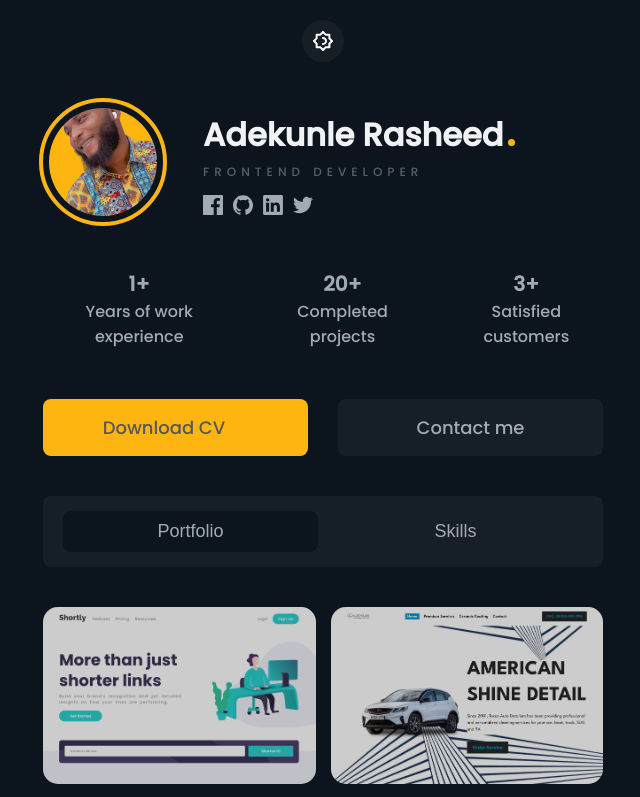
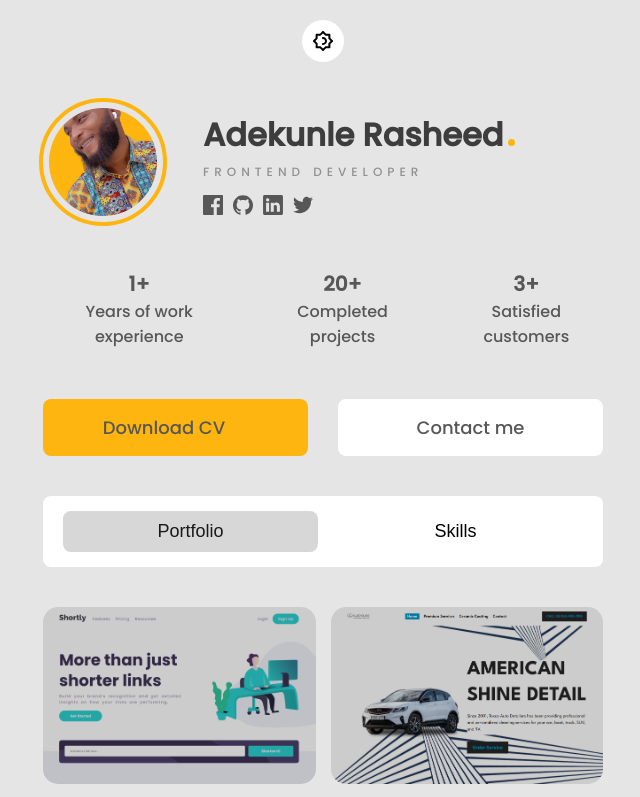
Before and after one commit to Demandtech/my-portofiio, a React (Create React App) app: page / in a window 1280 px wide. Shown: the top 797 px of the page, without its empty margins (317-957 px from the left). Built offline with nearby package versions, Linux system fonts and the light colour scheme; some icons are missing.

Commit message:
fix:theme toggle

```diff
--- a/src/App.css
+++ b/src/App.css
@@ -2,6 +2,8 @@
 
 html, body {
   overflow-x: hidden;
+  background: #e5e5e5;
+  font-family: 'Poppins';
 }
 
 *, ::before, ::after {
@@ -13,8 +15,7 @@ html, body {
 
 
 .App{
-  background: #e5e5e5;
-  font-family: 'Poppins';
+
 }
 
 .dark {
--- a/src/App.js
+++ b/src/App.js
@@ -4,11 +4,12 @@ import Facts from './components/facts/Facts';
 import Tabs from './components/tab/Tabs';
 import Footer from './components/footer/Footer';
 
+
 import './App.css';
 
 function App() {
   return (
-    <div className='dark'>
+    <div>
      <Themetoggle />
      <Header />
      <Facts />
--- a/src/components/theme/Themetoggle.jsx
+++ b/src/components/theme/Themetoggle.jsx
@@ -1,15 +1,22 @@
-import React, { useState } from 'react'
+import React from 'react'
 import {ReactComponent as ThemeIcon} from '../../assets/svgs/themeToggle-icon.svg'
 import './theme.css'
+import {useGlobalContext} from '../../context'
 
-function Themetoggle() {
-    const [dark, setDark] = useState(false)
+
+
+const ThemeProvider =()=> {
+  const {toggleTheme, dark} = useGlobalContext()
+
+  if(dark){
+    document.querySelector('body').classList.add('dark')
+  }else{
+    document.querySelector('body').classList.remove('dark')
+  }
   return (
      <header className='header'>
         <div className="header-container">
-             <button className="toggle-btn" onClick={()=>{
-               setDark(!dark)
-             }}>
+             <button className="toggle-btn" onClick={toggleTheme}>
                  <ThemeIcon  className='toggle-icon'/>
              </button>
         </div>
@@ -17,4 +24,4 @@ function Themetoggle() {
   )
 }
 
-export default Themetoggle
+export default ThemeProvider
--- /dev/null
+++ b/src/context.js
@@ -0,0 +1,23 @@
+import React, {useState, useContext} from "react";
+
+const ThemeContext = React.createContext();
+
+const ThemeProvider = ({children})=> {
+  const [dark, setDark] = useState(false)
+
+
+  const toggleTheme = ()=> {
+   console.log('clicked')
+   return setDark(!dark)
+  }
+
+  return <ThemeContext.Provider value={{dark,toggleTheme}}>
+   {children}
+  </ThemeContext.Provider>
+}
+
+export const useGlobalContext = ()=> {
+ return useContext(ThemeContext);
+}
+
+export {ThemeProvider, ThemeContext}
--- a/src/index.js
+++ b/src/index.js
@@ -1,10 +1,13 @@
-import React from 'react';
-import ReactDOM from 'react-dom/client';
-import App from './App';
+import React from 'react'
+import ReactDOM from 'react-dom/client'
+import App from './App'
+import { ThemeProvider } from './context'
 
-const root = ReactDOM.createRoot(document.getElementById('root'));
+const root = ReactDOM.createRoot(document.getElementById('root'))
 root.render(
   <React.StrictMode>
-    <App />
+    <ThemeProvider>
+      <App />
+    </ThemeProvider>
   </React.StrictMode>
-);
+)
```
